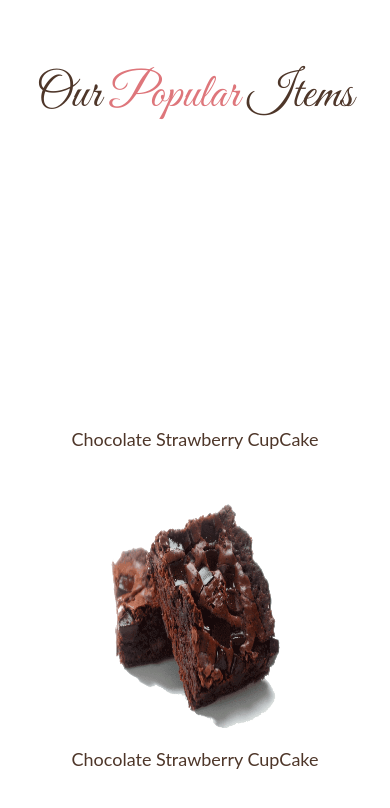
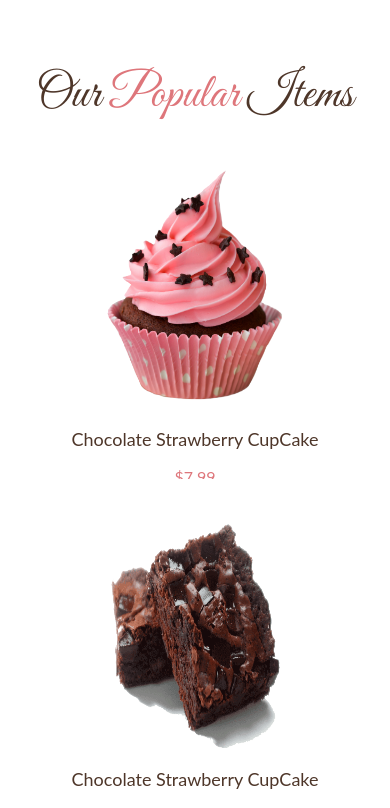
Before and after one commit to Maryammuhammadafzal/Bakery_Landing_Page, a Next.js app: page / in a window 390 px wide. Shown: the part 960-1768 px from the top of the page. Built offline with nearby package versions, Linux system fonts and the light colour scheme.

Commit message:
update the animation

```diff
--- a/app/Hero/Page.jsx
+++ b/app/Hero/Page.jsx
@@ -36,7 +36,7 @@ const HeroPage = () => {
                  width={430}
                  height={400}
                  src={HeroImage}
-                 className="w-full md:hidden block object-cover"
+                 className="md:hidden block "
                  alt="icon"
                />
         </div>
--- a/app/Popular/Page.jsx
+++ b/app/Popular/Page.jsx
@@ -1,5 +1,5 @@
 import React from "react";
-// import PopularImage1 from "../../public/images/popular-image-1.png";
+import PopularImage1 from "../../public/images/popular-image-1.png";
 import PopularImage2 from "../../public/images/popular-image-2.png";
 import PopularImage3 from "../../public/images/popular-image-3.png";
 import PopularImage4 from "../../public/images/popular-image-4.png";
@@ -10,7 +10,7 @@ const PopularPage = () => {
     {
       name: "Chocolate Strawberry CupCake",
       price: "$7.99",
-      // image: PopularImage1,
+      image: PopularImage1,
     },
     {
       name: "Chocolate Strawberry CupCake",
@@ -34,7 +34,7 @@ const PopularPage = () => {
         <h2 className="text-primary 2xl:text-7xl text-center max-md:max-w-lg gap-2 xl:text-6xl lg:text-5xl md:text-4xl max-md:text-5xl">
           Our <span className="text-secondary">Popular</span> Items
         </h2>
-        <div className="w-full h-auto grid lato lg:grid-cols-3 mx-auto xl:grid-cols-4 md:grid-cols-2 grid-cols-1 gap-5 justify-center items-center">
+        <div className="w-full h-auto grid lato lg:grid-cols-3 mx-auto xl:grid-cols-4 md:grid-cols-2 grid-cols-1 gap-5 max-md:gap-10 justify-center items-center">
           {popular_data.map(({ name, image, price }, index) => (
             <Card key={index} className="border-none max-md:w-auto shadow-none w-[350px] h-[300px]">
               <CardContent className="flex justify-center items-center gap-3 flex-col">
@@ -47,7 +47,18 @@ const PopularPage = () => {
                   alt={name}
                   className="h-[250px]"
                 /> :
-                (<div className="h-[250px]"></div>)
+                (
+                  <>
+                  <div className="md:block hidden h-[250px]"></div>
+                   <Image
+                  src={image}
+                  width={200}
+                  height={150}
+                  alt={name}
+                  className="md:hidden block h-[250px]"
+                />
+                  </>
+                )
               }
                 <p className="text-primary px-10 text-center text-lg">
                   {name}
```
